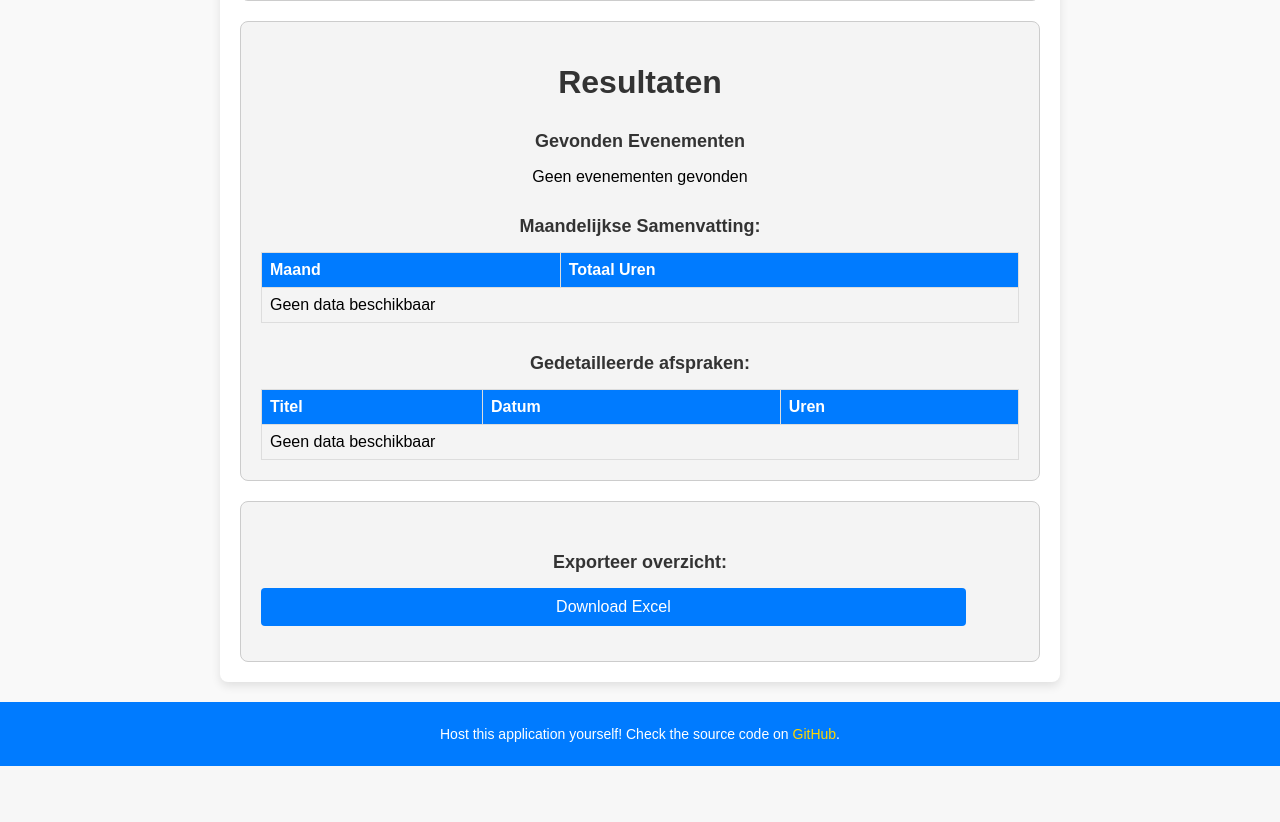
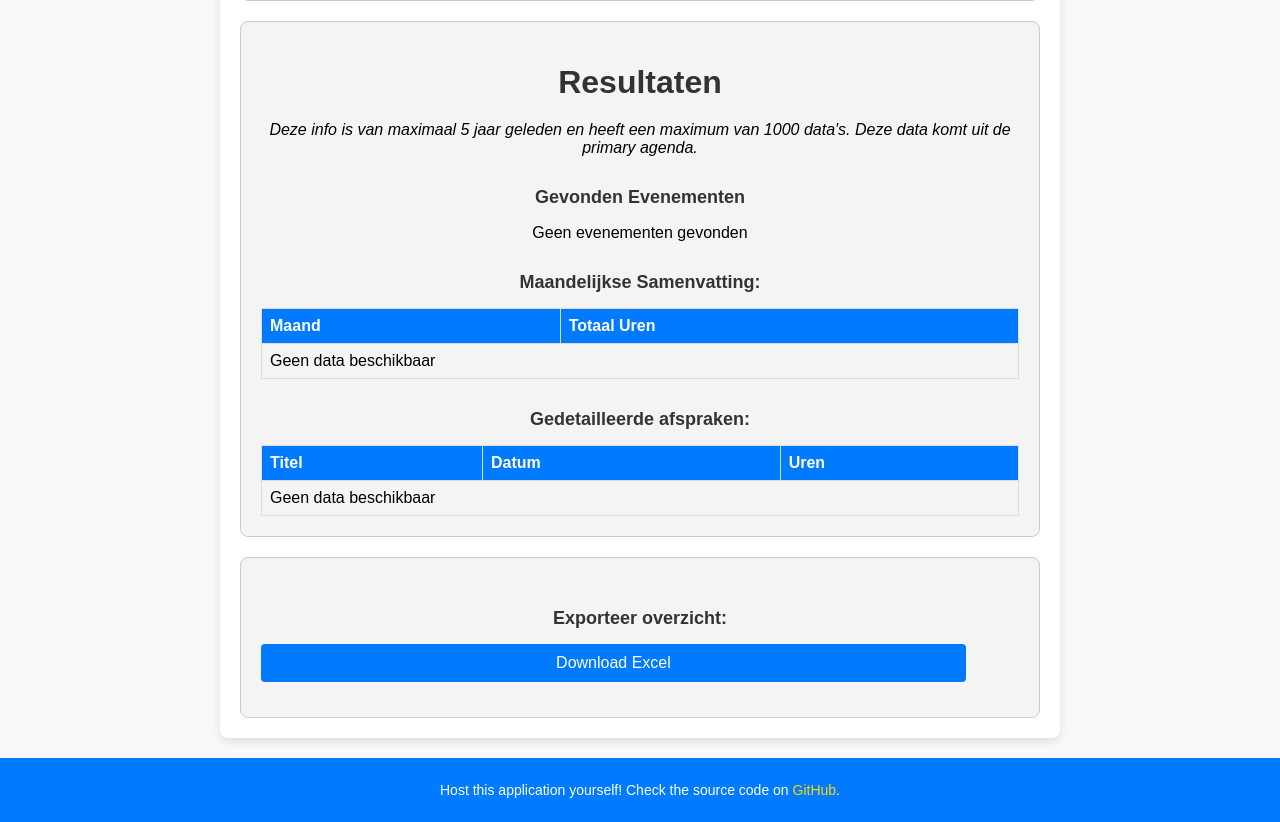
Before and after one commit to nickdubbel/TimeTracker, a Flask app: page / in a window 1280 px wide. Shown: the part 519-1341 px from the top of the page. Before the commit the page ends 1285 px from the top, so only its background shows below. Run offline with Flask 3, Linux system fonts and the light colour scheme.

Commit message:
add limitations to website

```diff
--- a/templates/index.html
+++ b/templates/index.html
@@ -63,6 +63,7 @@
 
         <div class="box">
             <h1>Resultaten</h1>
+            <i>Deze info is van maximaal 5 jaar geleden en heeft een maximum van 1000 data's. Deze data komt uit de primary agenda.</i>
             {% if events is not none %}
                 <h2>Gevonden Evenementen</h2>
                 {% if events|length > 0 %}
```
